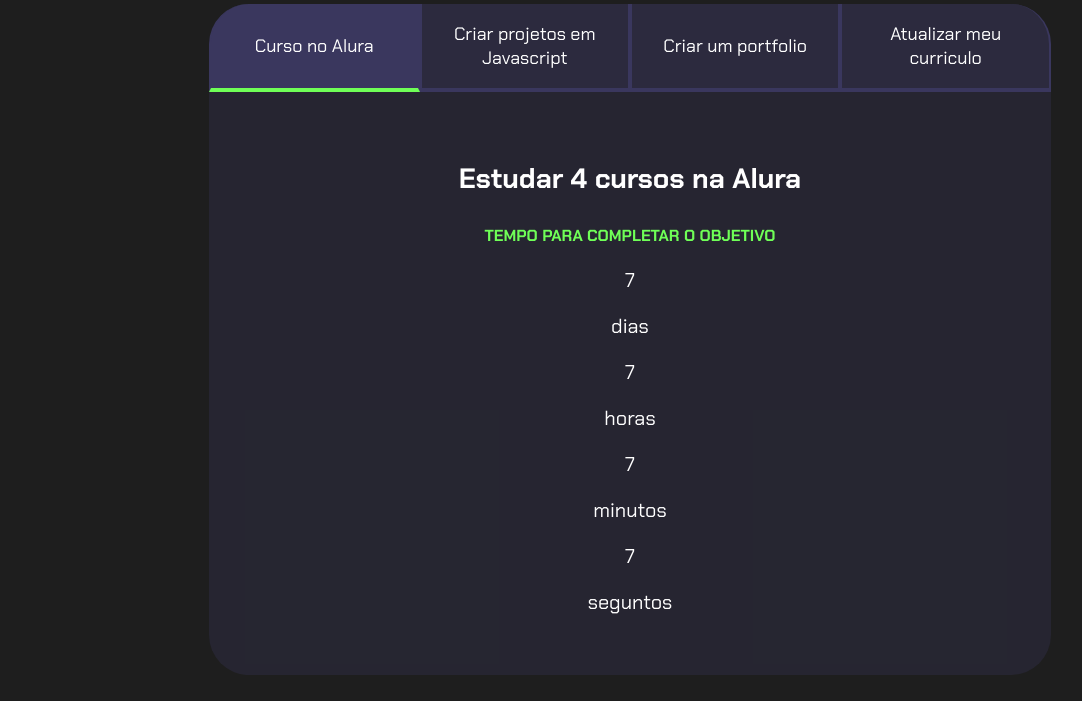
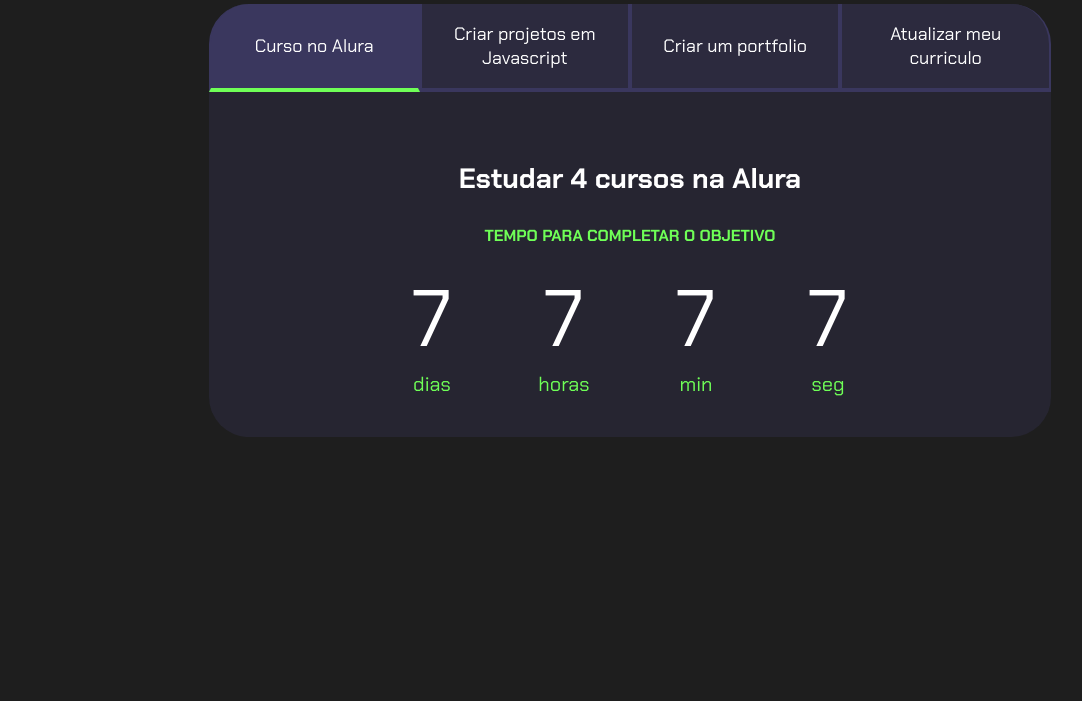
Before and after one commit to Dede142/javascriptdiferenciado, a plain HTML site: page javascript-projeto-de-vida/index.html in a window 1280 px wide. Shown: the part 99-800 px from the top of the page, without its empty margins (10-1092 px from the left). Drawn offline with Linux system fonts and the light colour scheme.

Commit message:
Add files via upload

```diff
--- a/javascript-projeto-de-vida/index.html
+++ b/javascript-projeto-de-vida/index.html
@@ -33,11 +33,11 @@
     </div>
     <div class="contador-digito">
         <p class="contador-digito-numero">7</p>
-        <p class="contador-digito-texto">minutos</p>
+        <p class="contador-digito-texto">min</p>
     </div>
     <div class="contador-digito">
         <p class="contador-digito-numero">7</p>
-        <p class="contador-digito-texto">seguntos</p>
+        <p class="contador-digito-texto">seg</p>
     </div>
         </div>
     </div>
--- a/javascript-projeto-de-vida/style.css
+++ b/javascript-projeto-de-vida/style.css
@@ -94,8 +94,26 @@ body{
 }
 
 .contador{
+   display: flex;
+   justify-content: center;
+   flex-wrap: wrap;
+}
+
+.contador-digito{
+   padding: 0 16px;
+   text-align: center;
+min-width: 100px;
+}
+
+
+.contador-digito-numero{
+    font-size: 80px;
+    margin: 0;
+}
+.contador-digito-texto{
+    color: var(--verde);
     font-size: 20px;
-    text-align: center;
+    margin: 0;
 }
 
     @media screen and (min-width:700px) {
```
